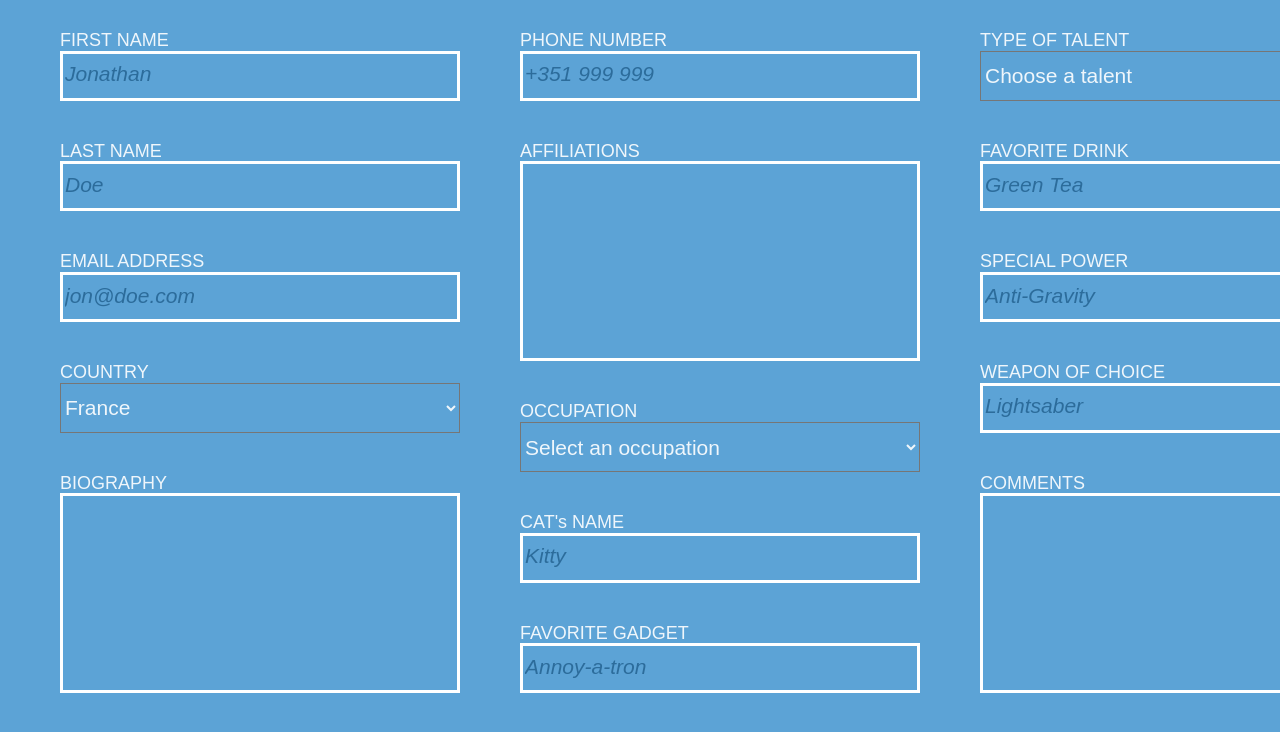
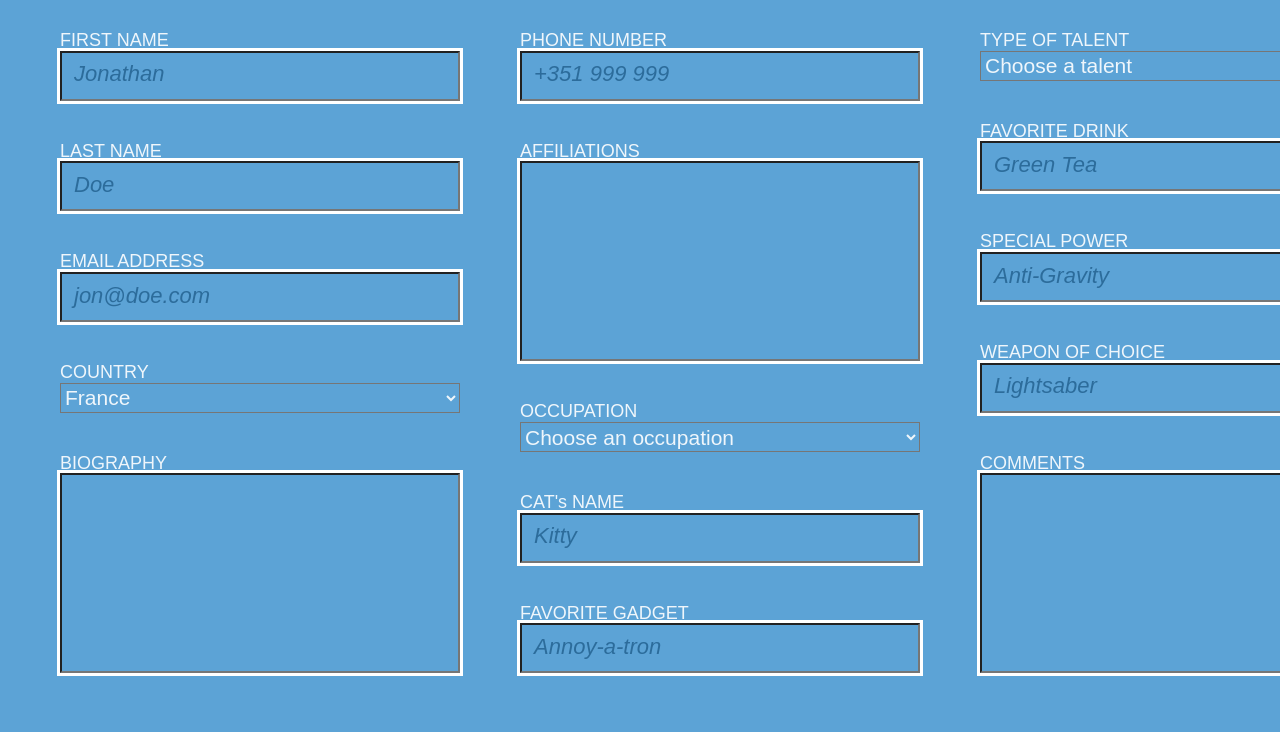
Before and after one commit to JonathanCass/HomeworkDay3, a plain HTML site: page index.html in a window 1280 px wide. Shown: the top 732 px of the page. Drawn offline with nearby package versions, Linux system fonts and the light colour scheme.

Commit message:
outline strangeness

```diff
--- a/index.html
+++ b/index.html
@@ -32,7 +32,7 @@
 	<input id ="aff" type="text"/><br>
 	<label id ="occupation">OCCUPATION</label><br>
 	<select id ="occupation">
-		<option value="select">Select an occupation</option>
+		<option value="select">Choose an occupation</option>
 		<option value="ninja">Ninja</option>
 		<option value="robot">Robot</option>
 		<option value="robot">Dinosaur</option>
--- a/style.css
+++ b/style.css
@@ -25,12 +25,19 @@ input{
 	width:400px;
 	height:50px;
 	background-color: #5CA3D6;
-	border:white solid 3px;
+	outline:white solid 3px;
 	margin-bottom: 40px;
+	font-family: Arial;
+	color: #eff6fb;
+	font-size: 18px;
+	text-indent: 10px;
+}
+input:focus{
+	outline-color: #2c6c9b;
 }
 select{
 	width:400px;
-	height:50px;
+	height:30px;
 	font-family: Arial;
 	color: #eff6fb;
 	font-size: 21px;
@@ -40,7 +47,7 @@ select{
 input::-webkit-input-placeholder {
   color: #2c6c9b;
   font-style: italic;
-  font-size: 21px;
+  font-size: 22px;
 }
 #bio{
 	width:400px;
```
